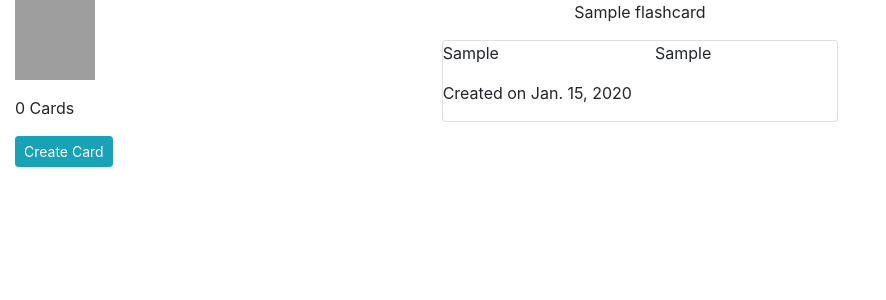
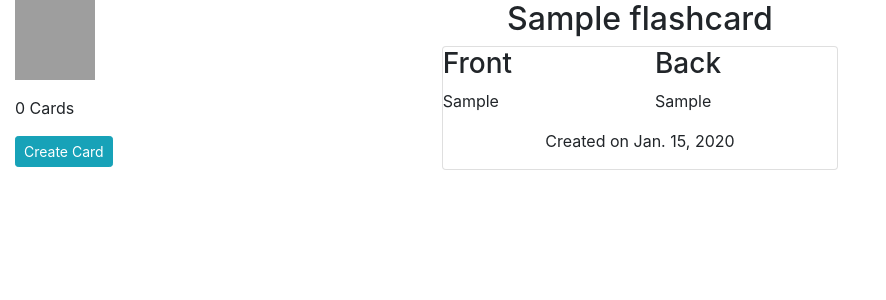
Before and after one commit to ngetichnicholas/Flash-Cards, a Django app: page /card/1 in a window 1280 px wide. Shown: the part 56-356 px from the top of the page, without its empty margins (0-886 px from the left). Run offline with Django 3.2, Linux system fonts and the light colour scheme; tables that the repository leaves empty hold one stand-in row (values such as "Sample post"); some libraries are stand-ins or nearby versions; grey boxes are pictures that could not be loaded.

```diff
--- a/flash_app/templates/card_page.html
+++ b/flash_app/templates/card_page.html
@@ -18,17 +18,19 @@
       <a href="{% url 'create_card' %}"><button class="btn btn-info btn-sm" id="site" data-toggle="modal" data-target=".bd-example-modal-xl">Create Card</button></a>
     </div>
     <div class="col-md-4">
-      <p class="title text-center">{{card.title}}</p>
+      <h2 class="title text-center">{{card.title}}</h2>
       <div class="card">
         <div class="row">
           <div class="col-md-6">
+            <h3>Front</h3>
             <p>{{card.front_side}}</p>
           </div>
           <div class="col-md-6">
+            <h3>Back</h3>
             <p>{{card.back_side}}</p>
           </div>
         </div>
-        <p>Created on {{card.created_at|date}}</p>
+        <p class="text-center">Created on {{card.created_at|date}}</p>
         {% if card.user.username == current_user.username %}
         <a href="{% url 'delete_card' card.id %}" class="btn btn-danger">Delete</a>
         {% endif %}
--- a/flash_app/views.py
+++ b/flash_app/views.py
@@ -80,3 +80,17 @@ def delete_card(request,card_id):
   if card:
     card.delete_card()
   return redirect('home')
+
+@login_required
+def update_card(request, card_id):
+  card = FlashCard.objects.get(pk=card_id)
+  if request.method == 'POST':
+    update_card_form = UpdateCardForm(request.POST, instance=card)
+    if update_card_form.is_valid():
+      update_card_form.save()
+      messages.success(request, f'Flashcard updated!')
+      return redirect('home')
+  else:
+    form = UpdateCardForm(instance=card)
+
+  return render(request, 'update_card.html', {"update_card_form":update_card_form})
```
